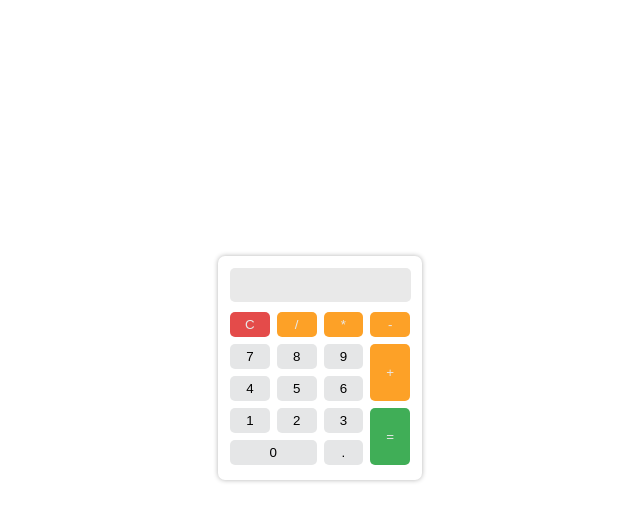
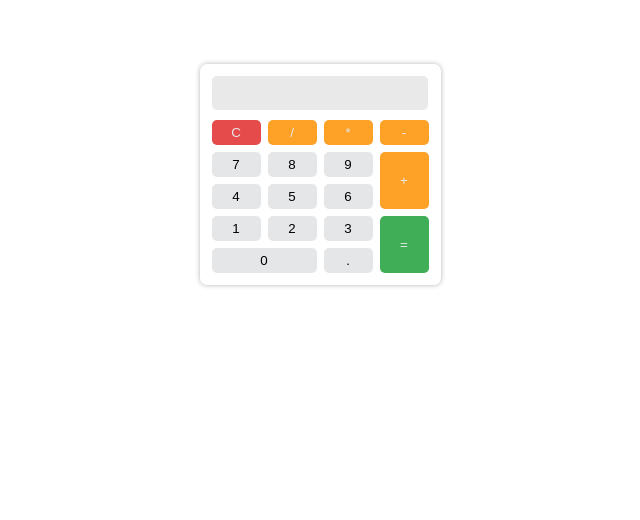
Before and after one commit to p4rtof/kalkulator, a plain HTML site: page index.html in a window 1280 px wide. Shown: the whole page, without its empty margins (320-960 px from the left). Drawn offline with Linux system fonts and the light colour scheme.

Commit message:
fixed margin

```diff
--- a/style.css
+++ b/style.css
@@ -1,14 +1,15 @@
 body{
-    margin-top: 20%;
+    margin-top: 5%;
     display: flex;
     justify-content: center;
     align-items: center;
+    height: 100%;
 }
 
 .calculator{
     box-shadow: 0 0 5px rgba(0,0,0,0.3);
-    width:180px;
-    height: 200px;
+    width:auto;
+    height: 100%;
     padding: 12px;
     border-radius: 7px;
 }
```
